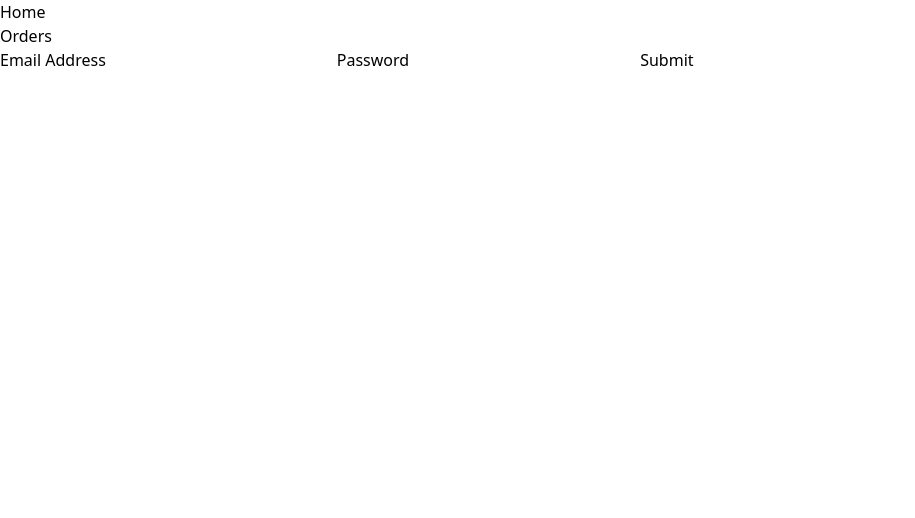
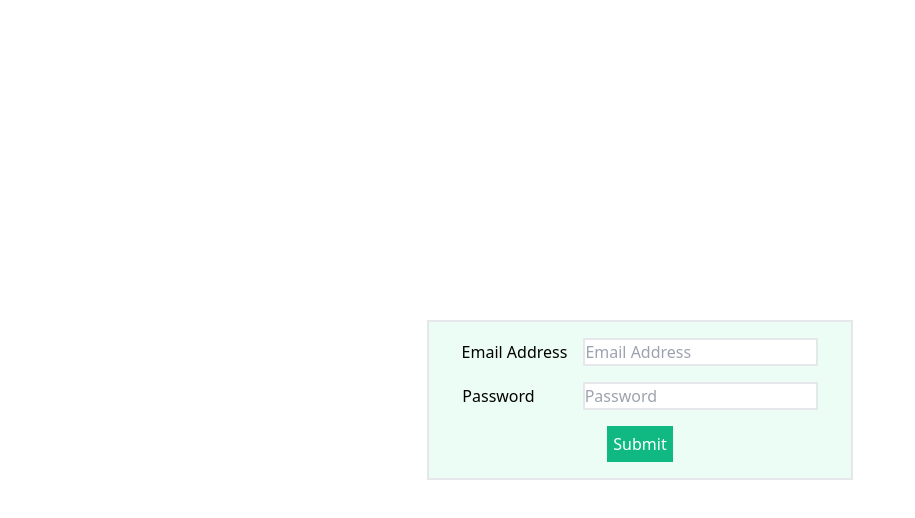
Before and after one commit to jmalvinchin/mana_ni_maan_fe, a React (Create React App) app: page /login in a window 1280 px wide. Shown: the top 518 px of the page, without its empty margins (0-915 px from the left). Built offline with nearby package versions, Linux system fonts and the light colour scheme.

Commit message:
Apply rudimentary styling to login

```diff
--- a/src/components/app/App.js
+++ b/src/components/app/App.js
@@ -3,7 +3,6 @@ import {
   BrowserRouter as Router,
 } from "react-router-dom";
 import Routes from "../../routes/Routes"
-import Nav from "../common/Nav"
 import AuthProvider from "../../AuthProvider"
 
 function App() {
@@ -11,7 +10,6 @@ function App() {
     <AuthProvider>
       <Router>
         <div>
-          <Nav />
           <Routes />
         </div>
       </Router>
--- a/src/components/baking-slot/BakingSlots.js
+++ b/src/components/baking-slot/BakingSlots.js
@@ -2,6 +2,7 @@ import React, { useState, useEffect } from "react";
 import axios from "axios"
 import { LIST_BAKING_SLOTS  } from "../../Api"
 import { useAuth, requestHeaders } from "../../AuthProvider"
+import Nav from "../common/Nav"
 
 function BakingSlots() {
   const [slots, setSlots] = useState([])
@@ -16,6 +17,7 @@ function BakingSlots() {
 
   return (
     <div>
+      <Nav />
       <h1>Baking Slots!</h1>
       <ul>
         {
--- a/src/components/login/Login.js
+++ b/src/components/login/Login.js
@@ -10,6 +10,7 @@ function Login() {
   let { from } = location.state || { from: { pathname: "/" } };
 
   return (
+    <div className="container mx-auto flex h-screen justify-center items-center">
       <Formik
         initialValues={{ email: '', password: '' }}
         validationSchema={Yup.object({
@@ -22,18 +23,23 @@ function Login() {
           })
         }}
         >
-       <Form>
-         <label htmlFor="email">Email Address</label>
-         <Field name="email" type="email" />
+        <Form className="w-1/3 flex flex-col items-center border-2 bg-green-50">
+           <div className="m-4">
+             <label htmlFor="email" className="pr-4">Email Address</label>
+             <Field name="email" type="email" className="border-2 text-left" placeholder="Email Address"/>
              <ErrorMessage name="email" />
+           </div>
 
-         <label htmlFor="password">Password</label>
-         <Field name="password" type="password" />
+           <div clasName="m-4">
+             <label htmlFor="password" className="pr-12">Password</label>
+             <Field name="password" type="password" className="border-2" placeholder="Password"/>
              <ErrorMessage name="password" />
+           </div>
 
-         <button type="submit">Submit</button>
+           <button type="submit" className="m-4 p-1 border-2 border-green-500 bg-green-500 text-white hover:bg-green-700">Submit</button>
          </Form>
        </Formik>
+     </div>
   );
 };
 
--- a/src/components/orders/Orders.js
+++ b/src/components/orders/Orders.js
@@ -1,8 +1,12 @@
 import React from "react";
+import Nav from "../common/Nav"
 
 function Orders() {
   return (
-    <h1>Orders</h1>
+    <div>
+      <Nav />
+      <h1>Orders</h1>
+    </div>
   );
 };
 
```
Lines whose indentation alone changed are shown as unchanged.
